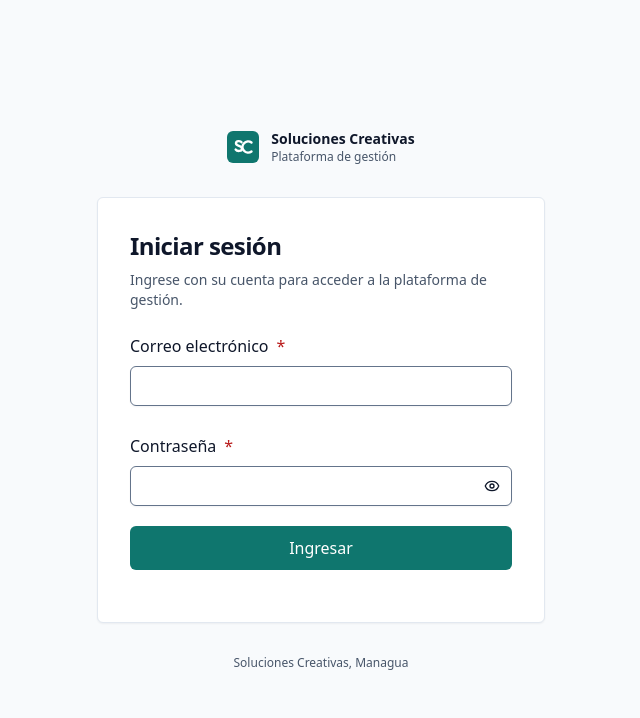
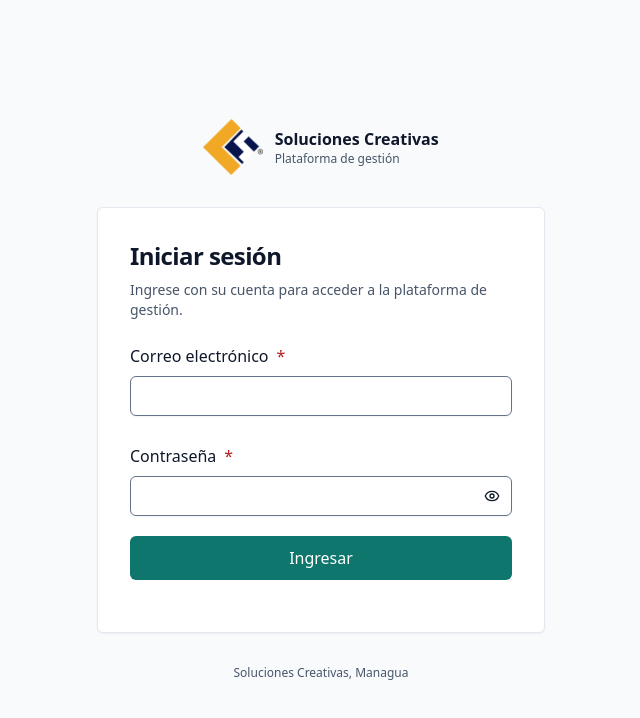
Before and after one commit to NormanSMA/Tesis-SC, a Next.js app: page /login in a window 1280 px wide. Shown: the top 718 px of the page, without its empty margins (319-959 px from the left). Built offline with nearby package versions, Linux system fonts and the light colour scheme.

Commit message:
feat: isotipo oficial de Soluciones Creativas en la marca y logo completo guardado en public/brand

```diff
--- a/src/app/(publico)/login/page.tsx
+++ b/src/app/(publico)/login/page.tsx
@@ -10,7 +10,7 @@ export const metadata: Metadata = { title: "Iniciar sesión" };
 export default function PaginaLogin() {
   return (
     <main id="contenido" tabIndex={-1} className="flex min-h-dvh flex-col items-center justify-center gap-8 px-4 py-10 outline-none">
-      <Marca />
+      <Marca grande />
       <Card className="w-full max-w-md gap-6 py-8">
         <CardHeader className="px-8">
           <h1 className="text-2xl font-semibold tracking-tight text-foreground">Iniciar sesión</h1>
--- a/src/components/layout/Marca.tsx
+++ b/src/components/layout/Marca.tsx
@@ -1,40 +1,33 @@
+import Image from "next/image";
+
 import { cn } from "@/lib/utils";
 
-export function Monograma({ className }: { className?: string }) {
+export function Isotipo({ className }: { className?: string }) {
   return (
-    <svg
-      viewBox="0 0 32 32"
-      aria-hidden="true"
-      focusable="false"
-      className={cn("size-8 shrink-0", className)}
-    >
-      <rect width="32" height="32" rx="6" fill="var(--primary)" />
-      <path
-        d="M14.5 11.2c-.9-1.4-5.5-1.7-5.5 1.1 0 3.3 6 1.9 6 5.4 0 2.9-5.1 2.7-6.3.9"
-        fill="none"
-        stroke="#fff"
-        strokeWidth="2.4"
-        strokeLinecap="round"
-        strokeLinejoin="round"
-      />
-      <path
-        d="M24.5 11.5a5.6 5.6 0 1 0 0 9"
-        fill="none"
-        stroke="#fff"
-        strokeWidth="2.4"
-        strokeLinecap="round"
-      />
-    </svg>
+    <Image
+      src="/brand/isotipo.png"
+      alt=""
+      width={544}
+      height={512}
+      priority
+      className={cn("h-8 w-auto shrink-0", className)}
+    />
   );
 }
 
-export function Marca({ mostrarNombre = true, className }: { mostrarNombre?: boolean; className?: string }) {
+type PropiedadesMarca = {
+  mostrarNombre?: boolean;
+  grande?: boolean;
+  className?: string;
+};
+
+export function Marca({ mostrarNombre = true, grande = false, className }: PropiedadesMarca) {
   return (
     <span className={cn("flex items-center gap-3", className)}>
-      <Monograma />
+      <Isotipo className={grande ? "h-14" : undefined} />
       {mostrarNombre ? (
         <span className="flex flex-col leading-tight">
-          <span className="text-sm font-semibold text-foreground">Soluciones Creativas</span>
+          <span className={cn("font-semibold text-foreground", grande ? "text-base" : "text-sm")}>Soluciones Creativas</span>
           <span className="text-xs text-muted-foreground">Plataforma de gestión</span>
         </span>
       ) : null}
```
Also changed, not shown: public/brand/isotipo.png (added), public/brand/logo-completo.png (added), 1 other file (tests, documents, lock files or other folders).
